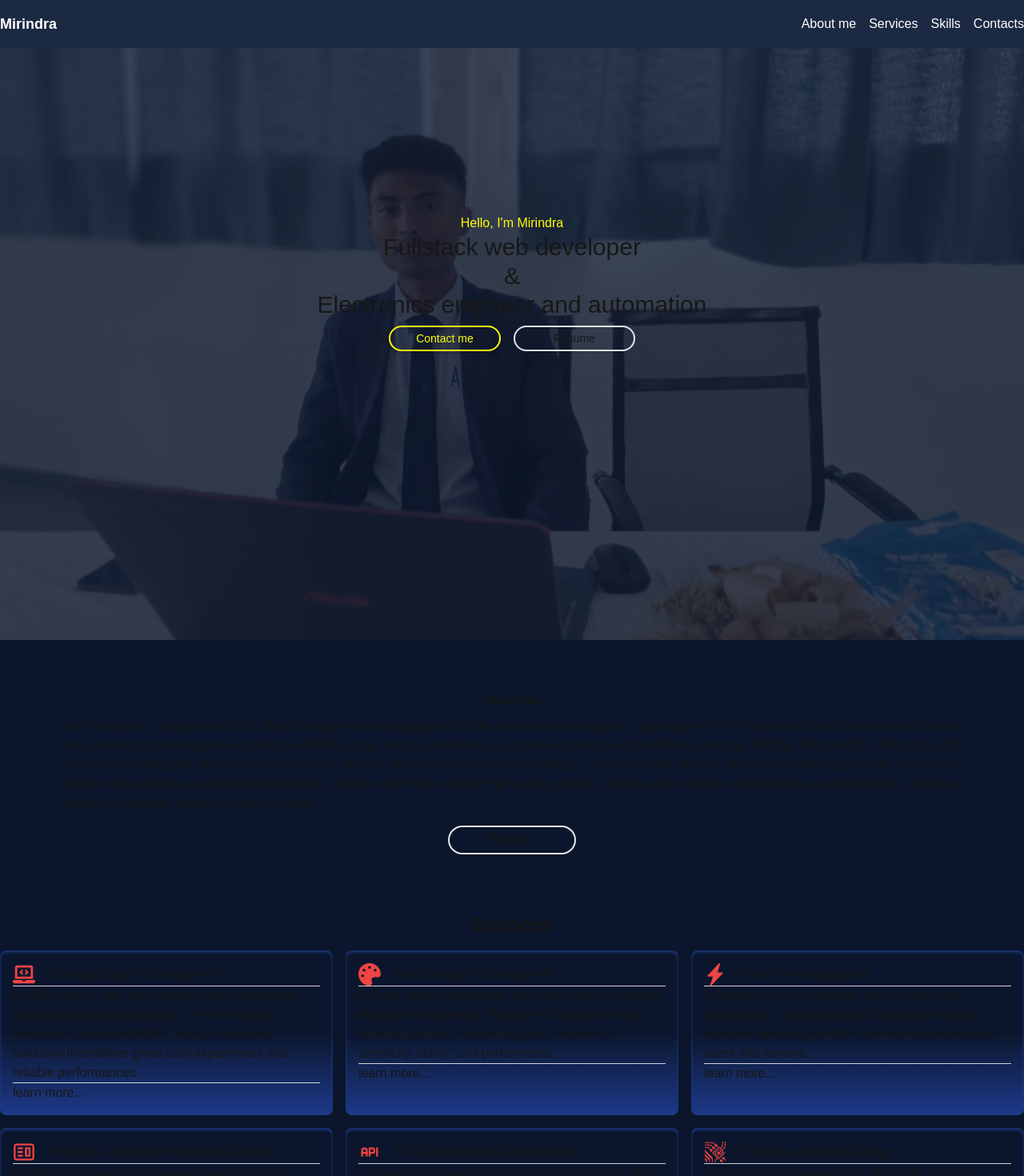
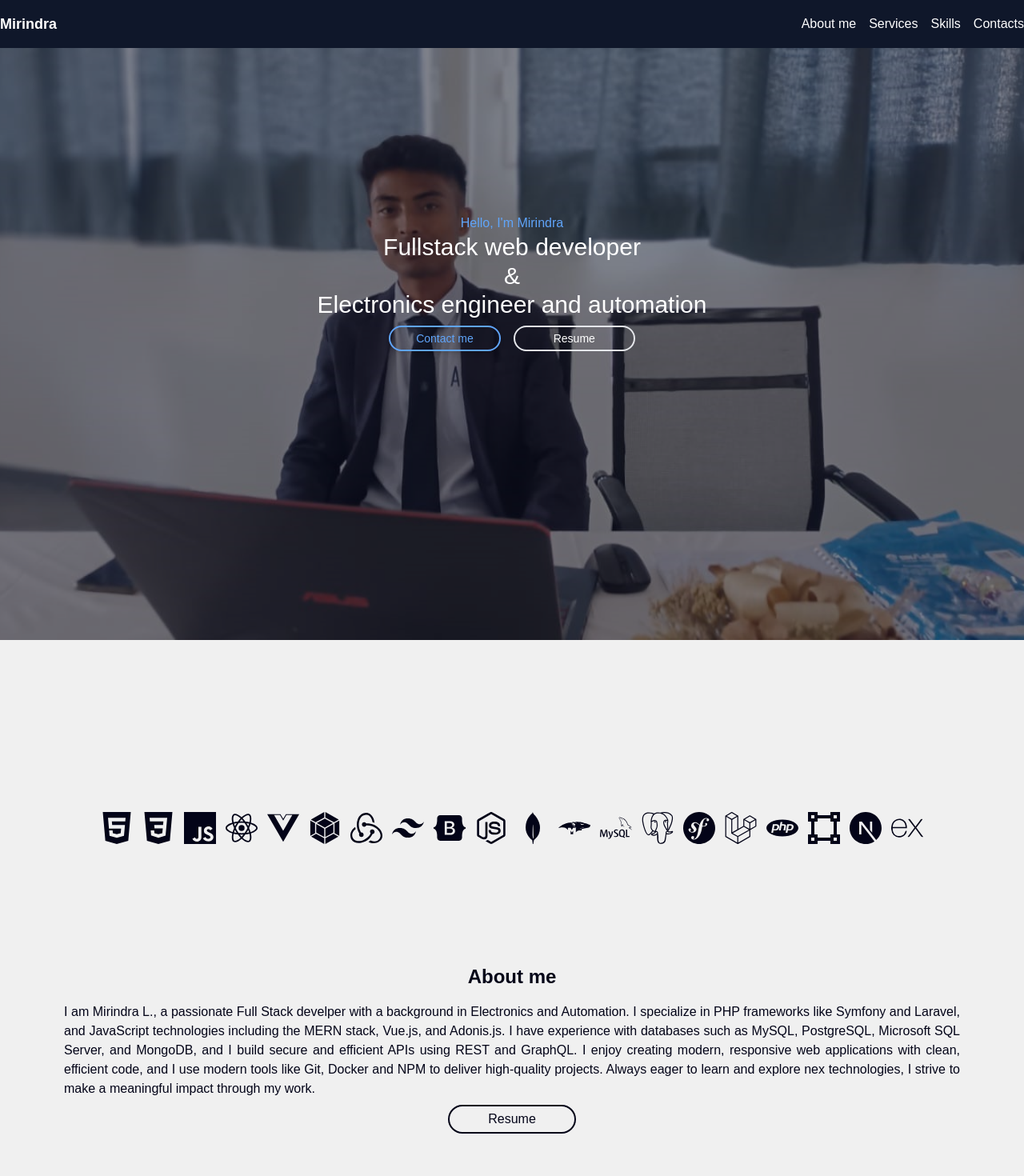
Before and after one commit to Mirindra-lucien/portfolio, a Next.js app: page / in a window 1280 px wide. Shown: the top 1470 px of the page at 80% size. Built offline with nearby package versions, Linux system fonts and the light colour scheme.

Commit message:
adding more fonctionalities

```diff
--- a/app/components/aboutMe.tsx
+++ b/app/components/aboutMe.tsx
@@ -1,8 +1,50 @@
+import {SiReact, SiNodedotjs, SiWebpack, SiRedux, SiMaterialdesignicons,
+SiNextdotjs, SiVuedotjs, SiPhp, SiSymfony, SiLaravel, SiHtml5, SiCss3, SiTailwindcss,
+SiBootstrap, SiMysql, SiMongodb, SiMongoose, SiPostgresql, SiJavascript, SiExpress} from "react-icons/si"
+
 function AboutMe(){
     return <section id="aboutMe"
-        className="w-screen sm:w-full xs:h-screen flex flex-col items-center justify-center gap-2 pt-16">
-        <h2 className="text-center font-bold">About me</h2>
-        <p className="text-center sm:text-justify px-4 sm:px-10 md:px-20">
+        className="w-screen sm:w-full h-screen flex flex-col items-center justify-center pt-10">
+        <div className="hidden sm:flex sm:flex-row sm:justify-center sm:gap-3 w-full h-1/4">
+            <SiHtml5 className="w-10 h-10"/>
+            <SiCss3 className="w-10 h-10"/>
+            <SiJavascript className="w-10 h-10"/>
+            <SiReact className="w-10 h-10"/>
+            <SiVuedotjs className="w-10 h-10"/>
+            <SiWebpack className="w-10 h-10"/>
+            <SiRedux className="w-10 h-10"/>
+            <SiTailwindcss className="w-10 h-10"/>
+            <SiBootstrap className="w-10 h-10"/>
+            <SiNodedotjs className="w-10 h-10"/>
+            <SiMongodb className="w-10 h-10"/>
+            <SiMongoose className="w-10 h-10"/>
+            <SiMysql className="w-10 h-10"/>
+            <SiPostgresql className="w-10 h-10"/>
+            <SiSymfony className="w-10 h-10"/>
+            <SiLaravel className="w-10 h-10"/>
+            <SiPhp className="w-10 h-10"/>
+            <SiMaterialdesignicons className="w-10 h-10"/>
+            <SiNextdotjs className="w-10 h-10"/>
+            <SiExpress className="w-10 h-10"/>
+        </div>
+        <h2 className="text-center sm:text-2xl font-bold mb-4">About me</h2>
+        <div className="flex">
+            <div className="flex flex-col sm:hidden pl-2 gap-2">
+                <SiJavascript className="w-5 h-5"/>
+                <SiReact className="w-5 h-5"/>
+                <SiVuedotjs className="w-5 h-5"/>
+                <SiTailwindcss className="w-5 h-5"/>
+                <SiBootstrap className="w-5 h-5"/>
+                <SiNodedotjs className="w-5 h-5"/>
+                <SiMongodb className="w-5 h-5"/>
+                <SiMysql className="w-5 h-5"/>
+                <SiPostgresql className="w-5 h-5"/>
+                <SiSymfony className="w-5 h-5"/>
+                <SiLaravel className="w-5 h-5"/>
+                <SiPhp className="w-5 h-5"/>
+                <SiNextdotjs className="w-5 h-5"/>
+            </div>
+            <p className="text-sm sm:text-base sm:text-justify px-4 sm:px-10 md:px-20">
                 I am Mirindra L., a passionate Full Stack develper with a background in Electronics
                 and Automation. I specialize in PHP frameworks like Symfony and Laravel, and JavaScript
                 technologies including the MERN stack, Vue.js, and Adonis.js. I have experience with databases
@@ -11,8 +53,9 @@ function AboutMe(){
                 efficient code, and I use modern tools like Git, Docker and NPM to deliver high-quality projects.
                 Always eager to learn and explore nex technologies, I strive to make a meaningful impact through my work.
                 </p>
+        </div>
         <a href="/Mirindra_cv.pdf" download="Mirindra's CV"
-        className="border-2 rounded-full m-2 p-1 px-12 hover:bg-gray-300 hover:text-blue-800">
+        className="border-2 rounded-full border-foreground m-2 p-1 px-12 hover:bg-foreground hover:shadow-lg hover:shadow-foreground hover:text-background">
             Resume
         </a>
     </section>
--- a/app/components/navbar.tsx
+++ b/app/components/navbar.tsx
@@ -19,12 +19,12 @@ export default function Navbar(){
     return (
         <nav className="relative p-0 w-full">
         {
-          openDrawer ? <div className="sm:hidden flex flex-col fixed top-0 left-0 w-screen h-auto  bg-arriere z-50 m-0 pt-16 pb-5">
+          openDrawer ? <div className="sm:hidden flex flex-col fixed top-0 left-0 w-screen h-auto z-50 m-0 pt-16 pb-5 bg-background">
             {
               navigationLinks.map((value, index) => (
                 <a key={index} href={value.href}
-                  className="flex items-center gap-3 w-screen m-1 py-2 px-4 shadow-inner shadow-blue-900
-                  rounded-md bg-gradient-to-b from-arriere via-arriere via-arriere to-blue-900"
+                  className="flex items-center gap-3 w-screen m-1 py-2 px-4 shadow-inner shadow-secondary
+                  rounded-md dark:bg-gradient-to-b dark:from-background dark:via-background dark:to-secondary"
                   onClick={handleClick}
                 >
                   {value.icon}
@@ -35,7 +35,7 @@ export default function Navbar(){
           </div> : <></>
         }
 
-          <div className="fixed top-0 left-0 w-screen bg-nav text-white py-4 z-50">
+          <div className="fixed top-0 left-0 w-screen bg-third text-white py-4 z-50">
             <div className="container mx-auto flex justify-between items-center">
               <div className="flex items-center pl-4 sm:pl-0">
                 <Link href="/" className="text-sm sm:text-lg font-bold hover:text-gray-300">Mirindra</Link>
--- a/app/components/sevices.tsx
+++ b/app/components/sevices.tsx
@@ -11,8 +11,8 @@ export default function Services(){
         <h2 className="text-center sm:text-2xl font-bold mb-4">Services</h2>
         <div className="grid grid-cols-1 sm:grid-cols-2 md:grid-cols-3 grid-rows-3 justify-items-center gap-4">
         <div className="flex flex-col rounded-lg divide-y
-        divide-gray-300 p-4 shadow-inner shadow-blue-900 hover:shadow-lg hover:shadow-blue-900
-        bg-gradient-to-b from-arriere via-arriere via-arriere to-blue-900">
+        divide-foreground p-4 shadow-inner shadow-secondary hover:shadow-lg hover:shadow-secondary
+        dark:bg-gradient-to-b dark:from-background dark:via-background dark:to-secondary">
             <div id="card-header" className="w-full mx-auto">
                 <h3 className="flex items-center gap-4"><FaLaptopCode className="text-red-500 w-7 h-7"/> Web Application Development</h3>
             </div>
@@ -28,8 +28,8 @@ export default function Services(){
             </div>
         </div>
         <div className="flex flex-col rounded-lg divide-y
-        divide-gray-300 p-4 shadow-inner shadow-blue-900 hover:shadow-lg hover:shadow-blue-900
-        bg-gradient-to-b from-arriere via-arriere via-arriere to-blue-900">
+        divide-foreground p-4 shadow-inner shadow-secondary hover:shadow-lg hover:shadow-secondary
+        dark:bg-gradient-to-b dark:from-background dark:via-background dark:to-secondary">
             <div id="card-header" className="w-full mx-auto">
                 <h3 className="flex items-center gap-4">
                     <FaPalette className="text-red-500 w-7 h-7"/>
@@ -47,8 +47,8 @@ export default function Services(){
             </div>
         </div>
         <div className="flex flex-col rounded-lg divide-y
-        divide-gray-300 p-4 shadow-inner shadow-blue-900 hover:shadow-lg hover:shadow-blue-900
-        bg-gradient-to-b from-arriere via-arriere via-arriere to-blue-900">
+        divide-foreground p-4 shadow-inner shadow-secondary hover:shadow-lg hover:shadow-secondary
+        dark:bg-gradient-to-b dark:from-background dark:via-background dark:to-secondary">
             <div id="card-header" className="w-full mx-auto">
                 <h3 className="flex items-center gap-4">
                     <BsLightningChargeFill className="text-red-500 w-7 h-7"/>
@@ -66,8 +66,8 @@ export default function Services(){
             </div>
         </div>
         <div className="flex flex-col rounded-lg divide-y
-        divide-gray-300 p-4 shadow-inner shadow-blue-900 hover:shadow-lg hover:shadow-blue-900
-        bg-gradient-to-b from-arriere via-arriere via-arriere to-blue-900">
+        divide-foreground p-4 shadow-inner shadow-secondary hover:shadow-lg hover:shadow-secondary
+        dark:bg-gradient-to-b dark:from-background dark:via-background dark:to-secondary">
             <div id="card-header" className="w-full mx-auto">
                 <h3 className="flex items-center gap-4">
                     <CgWebsite className="text-red-500 w-7 h-7"/>
@@ -85,8 +85,8 @@ export default function Services(){
             </div>
         </div>
         <div className="flex flex-col rounded-lg divide-y
-        divide-gray-300 p-4 shadow-inner shadow-blue-900 hover:shadow-lg hover:shadow-blue-900
-        bg-gradient-to-b from-arriere via-arriere via-arriere to-blue-900">
+        divide-foreground p-4 shadow-inner shadow-secondary hover:shadow-lg hover:shadow-secondary
+        dark:bg-gradient-to-b dark:from-background dark:via-background dark:to-secondary">
             <div id="card-header" className="w-full mx-auto">
                 <h3 className="flex items-center gap-4">
                     <TbApi className="text-red-500 w-7 h-7"/>
@@ -104,8 +104,8 @@ export default function Services(){
             </div>
         </div>
         <div className="flex flex-col rounded-lg divide-y
-        divide-gray-300 p-4 shadow-inner shadow-blue-900 hover:shadow-lg hover:shadow-blue-900
-        bg-gradient-to-b from-arriere via-arriere via-arriere to-blue-900">
+        divide-foreground p-4 shadow-inner shadow-secondary hover:shadow-lg hover:shadow-secondary
+        dark:bg-gradient-to-b dark:from-background dark:via-background dark:to-secondary">
             <div id="card-header" className="w-full mx-auto">
                 <h3 className="flex items-center gap-4">
                     <GiCircuitry className="text-red-500 w-7 h-7"/>
@@ -123,8 +123,8 @@ export default function Services(){
             </div>
         </div>
         <div className="flex flex-col rounded-lg divide-y
-        divide-gray-300 p-4 shadow-inner shadow-blue-900 hover:shadow-lg hover:shadow-blue-900
-        bg-gradient-to-b from-arriere via-arriere via-arriere to-blue-900">
+        divide-foreground p-4 shadow-inner shadow-secondary hover:shadow-lg hover:shadow-secondary
+        dark:bg-gradient-to-b dark:from-background dark:via-background dark:to-secondary">
             <div id="card-header" className="w-full mx-auto">
                 <h3 className="flex items-center gap-4">
                     <FaTools className="text-red-500 w-7 h-7"/>
@@ -142,8 +142,8 @@ export default function Services(){
             </div>
         </div>
         <div className="flex flex-col rounded-lg divide-y
-        divide-gray-300 p-4 shadow-inner shadow-blue-900 hover:shadow-lg hover:shadow-blue-900
-        bg-gradient-to-b from-arriere via-arriere via-arriere to-blue-900">
+        divide-foreground p-4 shadow-inner shadow-secondary hover:shadow-lg hover:shadow-secondary
+        dark:bg-gradient-to-b dark:from-background dark:via-background dark:to-secondary">
             <div id="card-header" className="w-full mx-auto">
                 <h3 className="flex items-center gap-4">
                     <VscDatabase className="text-red-500 w-7 h-7"/>
@@ -161,8 +161,8 @@ export default function Services(){
             </div>
         </div>
         <div className="flex flex-col rounded-lg divide-y
-        divide-gray-300 p-4 shadow-inner shadow-blue-900 hover:shadow-lg hover:shadow-blue-900
-        bg-gradient-to-b from-arriere via-arriere via-arriere to-blue-900">
+        divide-foreground p-4 shadow-inner shadow-secondary hover:shadow-lg hover:shadow-secondary
+        dark:bg-gradient-to-b dark:from-background dark:via-background dark:to-secondary">
             <div id="card-header" className="w-full mx-auto">
                 <h3 className="flex items-center gap-4">
                     <PiBrainDuotone className="text-red-500 w-7 h-7"/>
--- a/app/globals.css
+++ b/app/globals.css
@@ -3,14 +3,19 @@
 @tailwind utilities;
 
 :root {
-  --background: #ffffff;
-  --foreground: #171717;
+  --background: #f0f0f0;
+  --foreground: #030418;
+  --primary: #0c14b6;
+  --secondary: #030418;
+  --third: #0F172A;
+  --fourth: #1E293B;
 }
 
 @media (prefers-color-scheme: dark) {
   :root {
-    --background: #0a0a0a;
-    --foreground: #ededed;
+    --background: #030418;
+    --foreground: #f0f0f0;
+    --secondary: #040852;
   }
 }
 
--- a/app/layout.tsx
+++ b/app/layout.tsx
@@ -19,7 +19,16 @@ export const metadata: Metadata = {
   description: "Explore my projects in web development, real-time applications, and comprehensive technical solutions using Javascript, React, Vue, Node, Symfony and Laravel",
   keywords: "Mirindra, portfolio, web developer, full stack, web project",
   authors: {name: "LANTOSOA Mirindra Lucien"},
-  robots: "index, follow",
+  robots: {
+    index: true,
+    follow: true,
+    nocache: false,
+    googleBot: {
+      index: true,
+      follow: true,
+      noimageindex: false
+    }
+  },
   icons: {icon: "/icon.png"},
   openGraph: {
     title: "Mirindra Portfolio - Fullstack Developer",
@@ -38,7 +47,7 @@ export default function RootLayout({children}: Readonly<{children: React.ReactNo
   return (
     <html lang="en">
       <body
-        className={`${geistSans.variable} ${geistMono.variable} antialiased bg-arriere overflow-auto`}
+        className={`${geistSans.variable} ${geistMono.variable} antialiased overflow-auto`}
       >
         <Navbar/>
         {children}
--- a/app/page.tsx
+++ b/app/page.tsx
@@ -18,23 +18,23 @@ export default function Home() {
           fill
           className="block sm:hidden object-cover"
         />
-        <div className="absolute inset-0 w-full h-full bg-arriere bg-opacity-80"/>
+        <div className="absolute inset-0 w-full h-full bg-[#030418] dark:opacity-80 opacity-50"/>
         <div className="absolute top-1/3 w-full">
           <section>
-            <h2 className="text-l text-center text-secondary">{"Hello, I'm Mirindra"}</h2>
-            <h1 className="text-xl sm:text-3xl text-center">
+            <h2 className="text-l text-center text-blue-400">{"Hello, I'm Mirindra"}</h2>
+            <h1 className="text-xl sm:text-3xl text-center text-[#FFFFFF]">
               Fullstack web developer<br/>
               {"\u0026"}<br/>Electronics engineer and automation
             </h1>
             <div className="flex justify-center">
-              <a href="/#contacts" className="block border-2 rounded-full border-secondary text-sm md:text-md shadow-md m-2 p-1 px-2 md:px-8
-                hover:bg-secondary hover:text-blue-700 hover:shadow-lg hover:shadow-secondary transition text-secondary"
+              <a href="/#contacts" className="block border-2 rounded-full border-blue-400 text-sm md:text-md shadow-md m-2 p-1 px-4 md:px-8
+                hover:bg-blue-400 hover:text-foreground hover:shadow-lg hover:shadow-blue-400 transition text-blue-400"
               >
                 Contact me
               </a>
               <a href="/Mirindra_cv.pdf" download="Mirindra CV"
-              className="block border-2 rounded-full hover:bg-gray-100 hover:text-blue-800
-              hover:shadow-lg hover:shadow-blue-900 transition text-sm md:text-md m-2 py-1 px-4 md:px-12">
+              className="block border-2 rounded-full hover:bg-[#FFFFFF] hover:text-[#010133]
+              hover:shadow-lg hover:shadow-blue-900 transition text-[#FFFFFF] text-sm md:text-md m-2 py-1 px-4 md:px-12">
                 Resume
               </a>
             </div>
--- a/tailwind.config.ts
+++ b/tailwind.config.ts
@@ -11,9 +11,10 @@ const config: Config = {
       colors: {
         background: "var(--background)",
         foreground: "var(--foreground)",
-        arriere : "#0B162C",
-        nav: "#1C2942",
-        secondary: "#FFFC0A"
+        primary: "var(--primary)",
+        secondary: "var(--secondary)",
+        third: "var(--third)",
+        fourth: "var(--fourth)"
       },
     },
   },
```
Also changed, not shown: app/(navigation)/contacts/page.tsx (+45 -22 lines), app/api/send-email/route.js (added, +30 -0 lines), app/components/contact.tsx (+17 -17 lines), app/components/footer.tsx (+4 -4 lines), env.d.ts (added, +8 -0 lines), 1 other file (tests, documents, lock files or other folders). Lines whose indentation alone changed are shown as unchanged.
